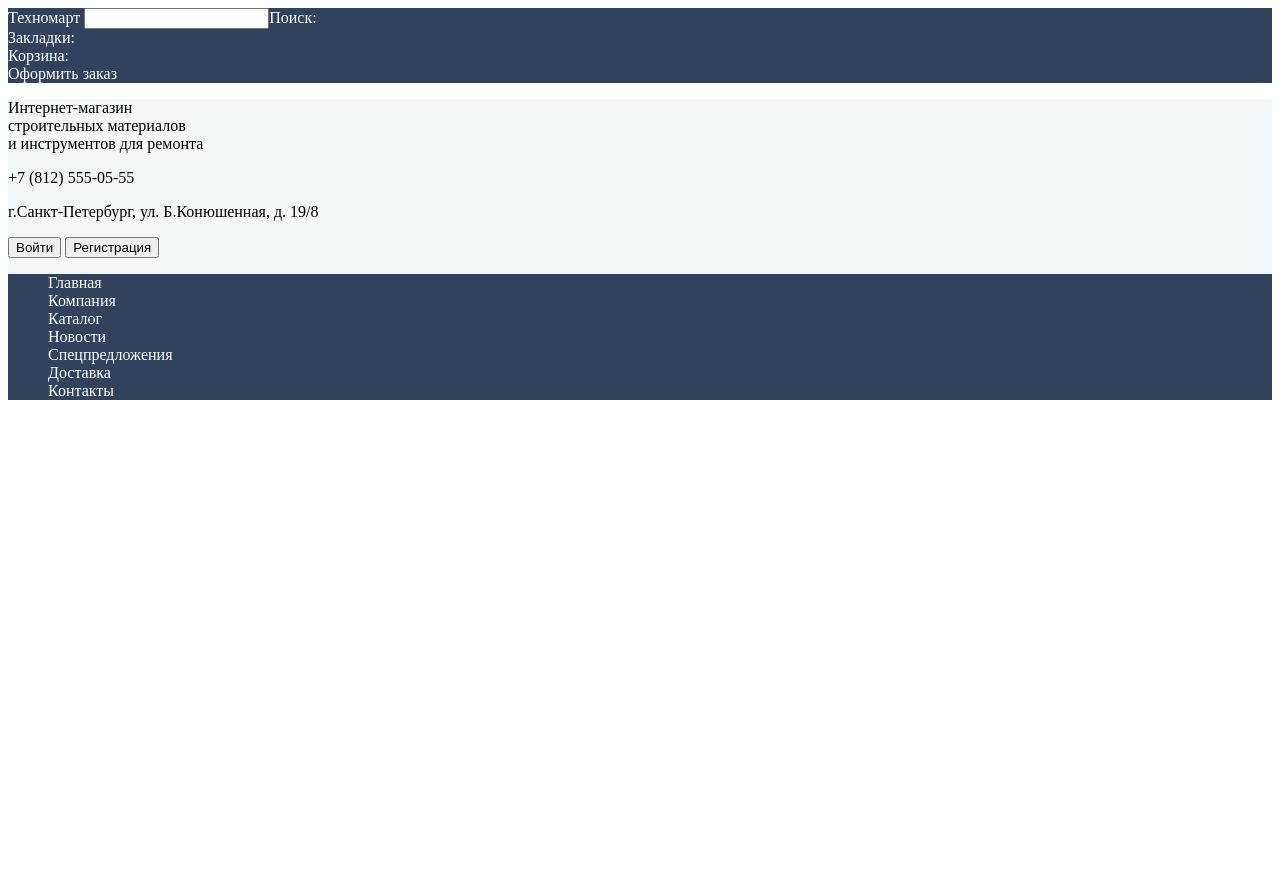
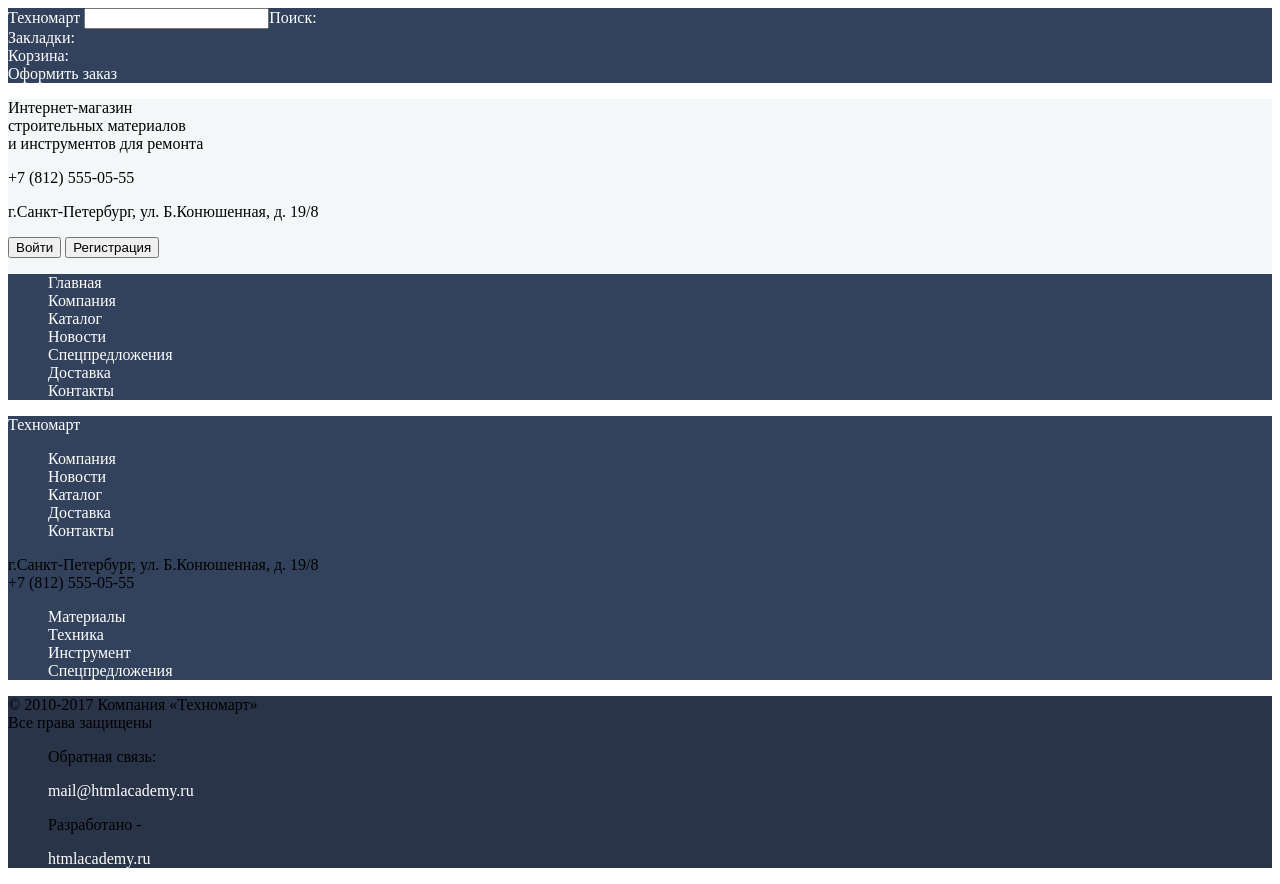
Before and after one commit to BolotovAlexander/Tecnomarket, a plain HTML site: page index.html in a window 1280 px wide. Before the commit the page ends 800 px from the top, so only its background shows below. Drawn offline with nearby package versions, Linux system fonts and the light colour scheme; a script that the page names is missing.

Commit message:
Footer added

```diff
--- a/index.html
+++ b/index.html
@@ -45,9 +45,57 @@
             </ul>
         </div>
 
-        <main></main>
+        <div class="rubricContainer"></div>
+
+        <main>
+            <div class="popularStuff"></div>
+            <div class="popularProducer"></div>
+        </main>
+
         <div class="service"></div>
-        <footer></footer>
+
+        <div class="map"></div>
+
+        <footer>
+                <div class="footerLight">
+                    <a href="#">Техномарт</a>
+                    <ul class="footerNavWhite">
+                        <li><a href="#">Компания</a></li>
+                        <li><a href="#">Новости</a></li>
+                        <li><a href="#">Каталог</a></li>
+                        <li><a href="#">Доставка</a></li>
+                        <li><a href="#">Контакты</a></li>
+                    </ul>
+                    <p>
+                       г.Санкт-Петербург, ул. Б.Конюшенная, д. 19/8</br>
+                       +7 (812) 555-05-55
+                    </p>
+                    <ul class="footerNavYello">
+                        <li><a href="#">Материалы</a></li>
+                        <li><a href="#">Техника</a></li>
+                        <li><a href="#">Инструмент</a></li>
+                        <li><a href="#">Спецпредложения</a></li>
+                    </ul>
+                </div>
+
+                <div class="footerDark">
+                    <p>
+                       &copy 2010-2017 Компания &laquoТехномарт&raquo</br>
+                       Все права защищены
+                       </p>
+                    <ul class="footerSocialNetwork">
+                        <li><a href="#vkontakte"></a></li>
+                        <li><a href="#facebook"></a></li>
+                        <li><a href="#instagram"></a></li>
+                    </ul>
+                    <ul class="footerLink">
+                        <p>Обратная связь:</p>
+                        <li><a href="mail@htmlacademy.ru">mail@htmlacademy.ru</a></li>
+                        <p>Разработано -</p>
+                        <li><a href="htmlacademy.ru">htmlacademy.ru</a></li>
+                    </ul>
+                </div>
+        </footer>
     </div>
 
 </body>
--- a/style.less
+++ b/style.less
@@ -20,7 +20,12 @@
 .headerNav {
     background-color: @color-lightBlueGray;
 }
-
+.footerLight {
+    background-color: @color-lightBlueGray;
+}
+.footerDark {
+    background-color: @color-darkBlueGray;
+}
 ul {
     list-style-type: none
 }
```
